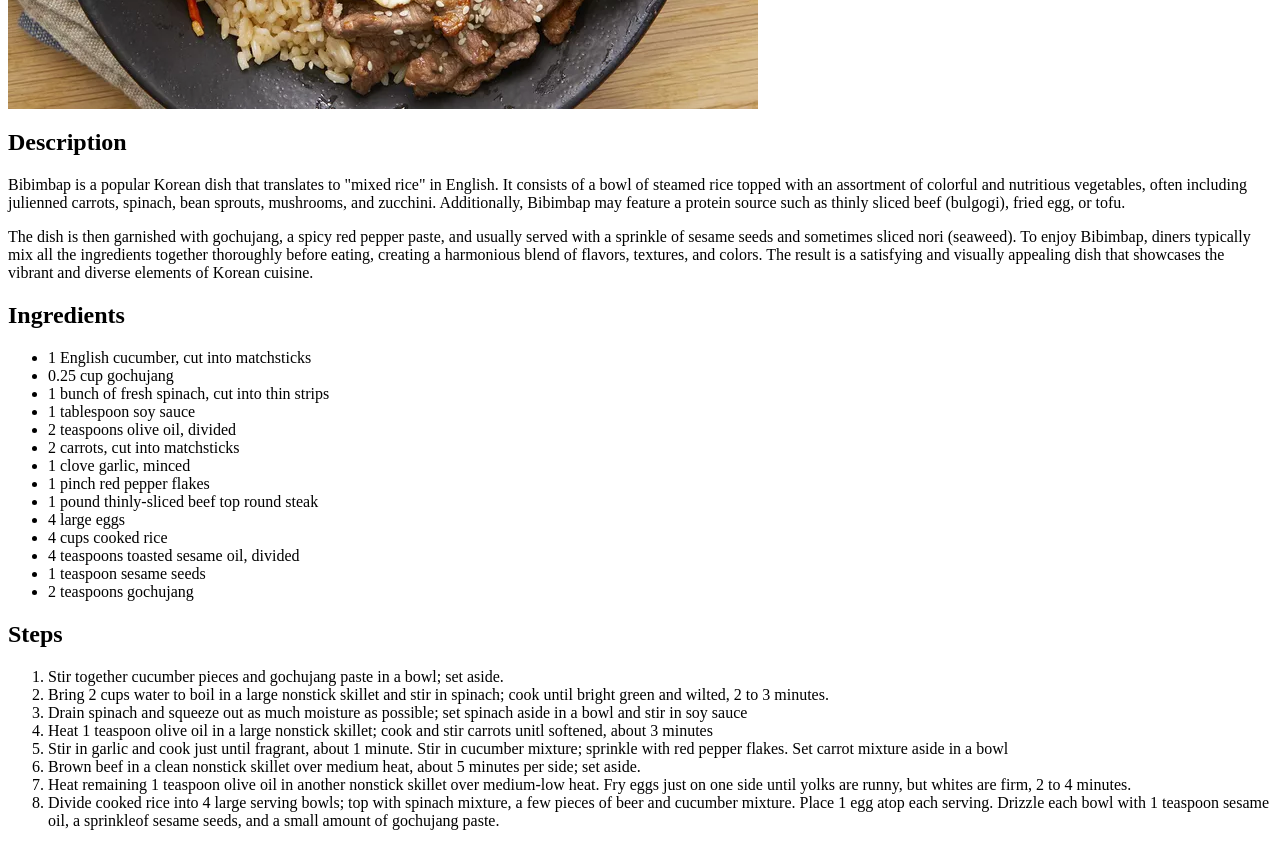
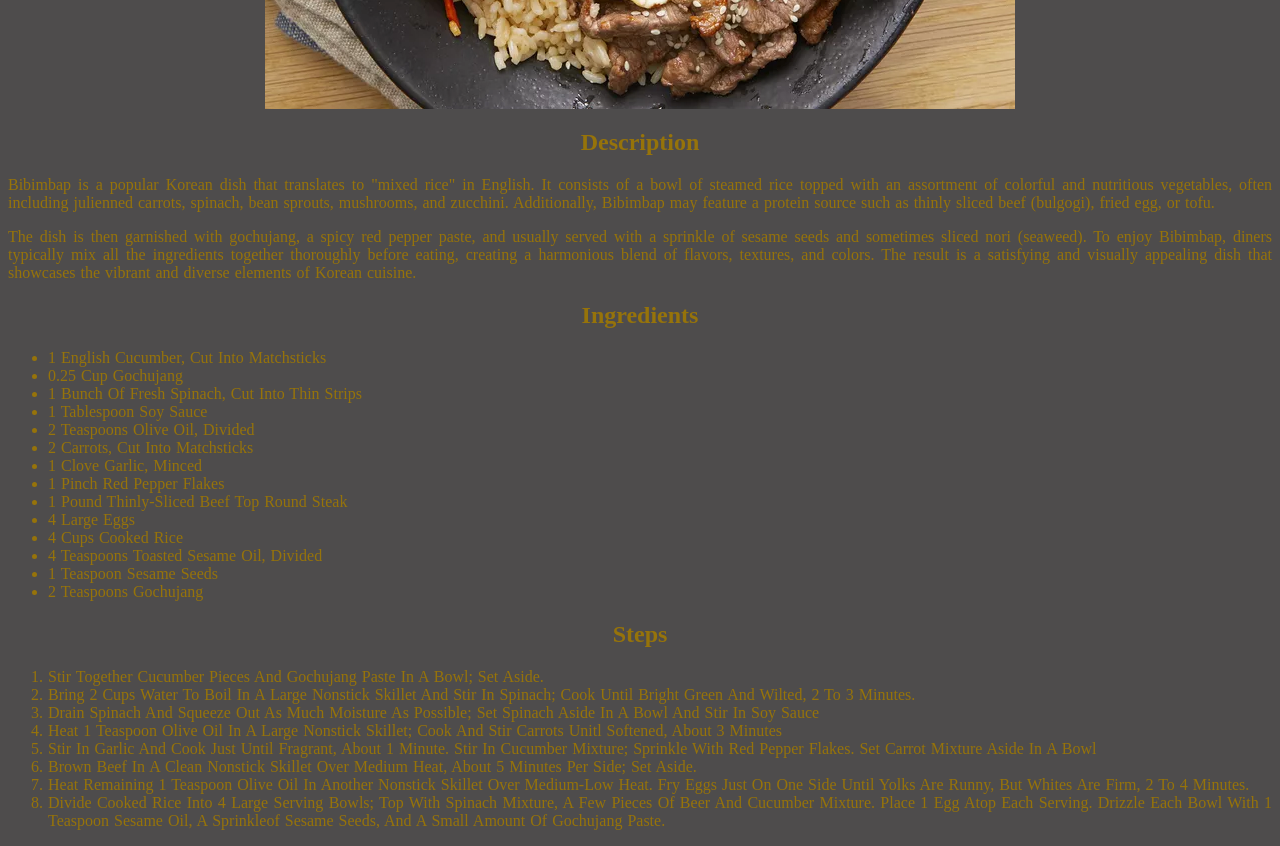
Before and after one commit to Slipatto/odin-recipes, a plain HTML site: page recipes/bibimbap.html in a window 1280 px wide. Shown: the part 520-1366 px from the top of the page. Drawn offline with Linux system fonts and the light colour scheme.

Commit message:
Create CSS File, Style pages

```diff
--- a/recipes/bibimbap.html
+++ b/recipes/bibimbap.html
@@ -1,3 +1,5 @@
+<link rel="stylesheet" href="../styles.css">
+
 <h1>Bibimbap</h1>
 
 <img src="../img/bibimbap.webp" alt="Bibimbap">
@@ -11,31 +13,31 @@
 <h2>Ingredients</h2>
 
 <ul>
-    <li>1 English cucumber, cut into matchsticks</li>
-    <li>0.25 cup gochujang</li>
-    <li>1 bunch of fresh spinach, cut into thin strips</li>
-    <li>1 tablespoon soy sauce</li>
-    <li>2 teaspoons olive oil, divided</li>
-    <li>2 carrots, cut into matchsticks</li>
-    <li>1 clove garlic, minced</li>
-    <li>1 pinch red pepper flakes</li>
-    <li>1 pound thinly-sliced beef top round steak</li>
-    <li>4 large eggs</li>
-    <li>4 cups cooked rice</li>
-    <li>4 teaspoons toasted sesame oil, divided</li>
-    <li>1 teaspoon sesame seeds</li>
-    <li>2 teaspoons gochujang</li>
+    <li class="list">1 English cucumber, cut into matchsticks</li>
+    <li class="list">0.25 cup gochujang</li>
+    <li class="list">1 bunch of fresh spinach, cut into thin strips</li>
+    <li class="list">1 tablespoon soy sauce</li>
+    <li class="list">2 teaspoons olive oil, divided</li>
+    <li class="list">2 carrots, cut into matchsticks</li>
+    <li class="list">1 clove garlic, minced</li>
+    <li class="list">1 pinch red pepper flakes</li>
+    <li class="list">1 pound thinly-sliced beef top round steak</li>
+    <li class="list">4 large eggs</li>
+    <li class="list">4 cups cooked rice</li>
+    <li class="list">4 teaspoons toasted sesame oil, divided</li>
+    <li class="list">1 teaspoon sesame seeds</li>
+    <li class="list">2 teaspoons gochujang</li>
 </ul>
 
 <h2>Steps</h2>
 
 <ol>
-    <li>Stir together cucumber pieces and gochujang paste in a bowl; set aside.</li>
-    <li>Bring 2 cups water to boil in a large nonstick skillet and stir in spinach; cook until bright   green and wilted, 2 to 3 minutes.</li>
-    <li>Drain spinach and squeeze out as much moisture as possible; set spinach aside in a bowl and stir in soy sauce</li>
-    <li>Heat 1 teaspoon olive oil in a large nonstick skillet; cook and stir carrots unitl softened, about 3 minutes</li>
-    <li>Stir in garlic and cook just until fragrant, about 1 minute.  Stir in cucumber mixture; sprinkle with red pepper flakes.  Set carrot mixture aside in a bowl</li>
-    <li>Brown beef in a clean nonstick skillet over medium heat, about 5 minutes per side; set aside.</li>
-    <li>Heat remaining 1 teaspoon olive oil in another nonstick skillet over medium-low heat.  Fry eggs just on one side until yolks are runny, but whites are firm, 2 to 4 minutes.</li>
-    <li>Divide cooked rice into 4 large serving bowls; top with spinach mixture, a few pieces of beer and cucumber mixture.  Place 1 egg atop each serving.  Drizzle each bowl with 1 teaspoon sesame oil, a sprinkleof sesame seeds, and a small amount of gochujang paste.</li>
+    <li class="list">Stir together cucumber pieces and gochujang paste in a bowl; set aside.</li>
+    <li class="list">Bring 2 cups water to boil in a large nonstick skillet and stir in spinach; cook until bright   green and wilted, 2 to 3 minutes.</li>
+    <li class="list">Drain spinach and squeeze out as much moisture as possible; set spinach aside in a bowl and stir in soy sauce</li>
+    <li class="list">Heat 1 teaspoon olive oil in a large nonstick skillet; cook and stir carrots unitl softened, about 3 minutes</li>
+    <li class="list">Stir in garlic and cook just until fragrant, about 1 minute.  Stir in cucumber mixture; sprinkle with red pepper flakes.  Set carrot mixture aside in a bowl</li>
+    <li class="list">Brown beef in a clean nonstick skillet over medium heat, about 5 minutes per side; set aside.</li>
+    <li class="list">Heat remaining 1 teaspoon olive oil in another nonstick skillet over medium-low heat.  Fry eggs just on one side until yolks are runny, but whites are firm, 2 to 4 minutes.</li>
+    <li class="list">Divide cooked rice into 4 large serving bowls; top with spinach mixture, a few pieces of beer and cucumber mixture.  Place 1 egg atop each serving.  Drizzle each bowl with 1 teaspoon sesame oil, a sprinkleof sesame seeds, and a small amount of gochujang paste.</li>
 </ol>
--- /dev/null
+++ b/styles.css
@@ -0,0 +1,22 @@
+/* Stylesheet */
+
+* {
+background-color: rgb(78, 76, 76);
+text-align: center;
+}
+
+h1, h2, h3, li {
+    color: rgb(150, 115, 10);
+    font-family: 'Times New Roman', Times, serif;
+    text-transform: capitalize;
+}
+
+a {
+color: cornflowerblue;
+}
+
+.list, p {
+    text-align: justify;
+    color:rgb(150, 115, 10);
+    word-spacing: 1px;
+}
```
Also changed, not shown: index.html (+3 -1 lines), recipes/karaage.html (+19 -18 lines), recipes/manjar.html (+14 -13 lines).
